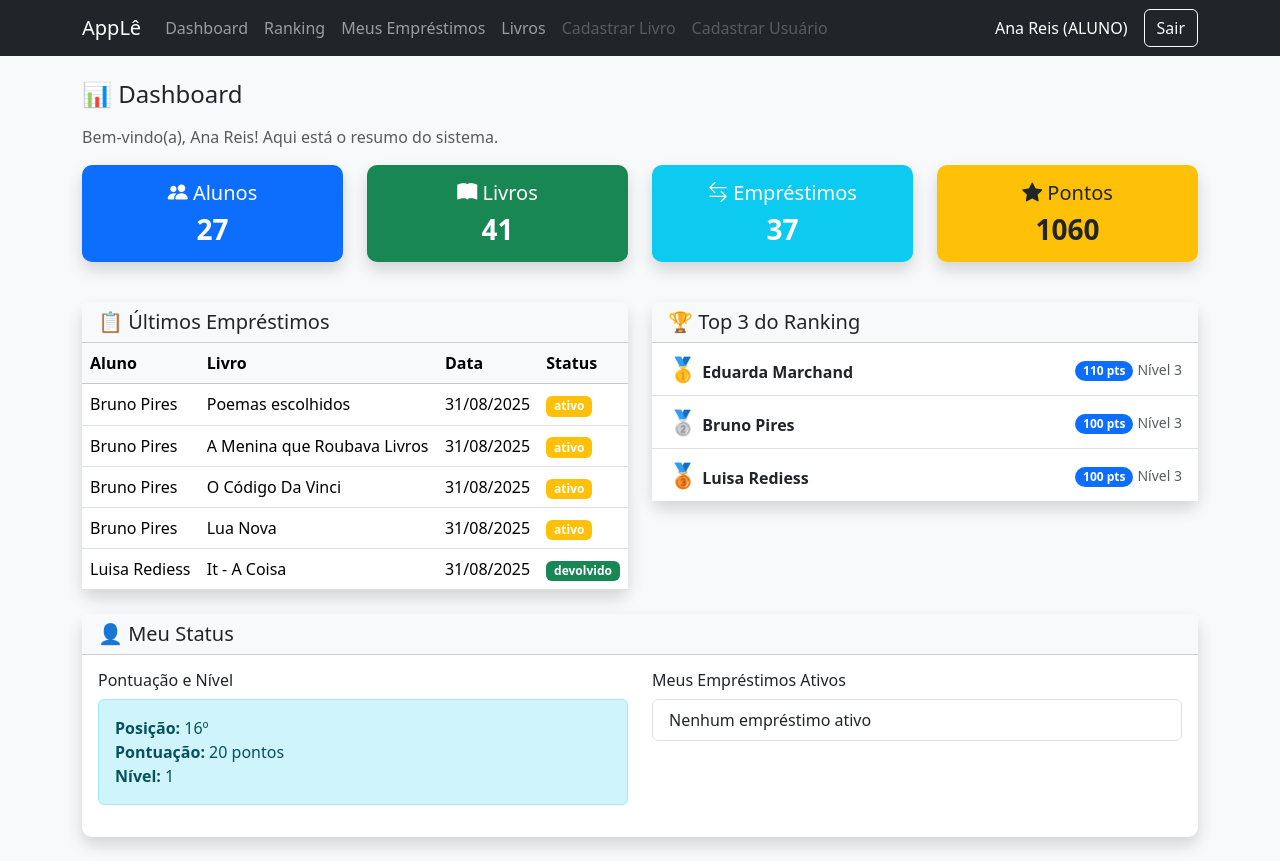
After one commit to rodrigomarchand/Trabalho_AE, a Flask app: page /dashboard in a window 1280 px wide. The commit adds this page. Run offline with Flask 3, Linux system fonts and the light colour scheme; a user stored in the database is signed in; data comes from the database, SQL or seed files in the repository; both versions use the stored data as it was after the commit.

Commit message:
Create dashboard page and integrate with project

```diff
--- a/app.py
+++ b/app.py
@@ -214,19 +214,6 @@ def devolver_livro(id_emprestimo):
 
     return jsonify({"msg": "Livro devolvido e pontos atualizados com sucesso!"})
 
-# MOSTRA TODOS
-# @app.route("/ranking", methods=["GET"])
-# def get_ranking():
-#     conn = get_db()
-#     cursor = conn.cursor()
-#     cursor.execute("""
-#         SELECT r.id_usuario, u.nome, r.pontos, r.nivel
-#         FROM ranking r
-#         JOIN usuarios u ON r.id_usuario = u.id_usuario
-#         ORDER BY r.pontos DESC
-#     """)
-#     ranking = [dict(row) for row in cursor.fetchall()]
-#     return jsonify(ranking)
 
 # MOSTRA TOP 10
 @app.route("/ranking", methods=["GET"])
@@ -234,15 +221,17 @@ def get_ranking():
     conn = get_db()
     cursor = conn.cursor()
     cursor.execute("""
-        SELECT r.id_usuario, u.nome, r.pontos, r.nivel
+        SELECT r.id_usuario, u.nome AS nome, r.pontos, r.nivel
         FROM ranking r
         JOIN usuarios u ON r.id_usuario = u.id_usuario
+        WHERE u.tipo = 'aluno'
         ORDER BY r.pontos DESC
         LIMIT 10
     """)
     ranking = [dict(row) for row in cursor.fetchall()]
     conn.close()
     return jsonify(ranking)
+
 
 @app.route("/estatisticas", methods=["GET"])
 def get_estatisticas():
@@ -280,9 +269,38 @@ def get_db():
     return conn
 
 # --- Páginas ---
+# @app.route("/")
+# def home():
+#     return redirect(url_for("login_page"))
+
 @app.route("/")
 def home():
-    return redirect(url_for("login_page"))
+    if "user_id" in session:
+        return redirect(url_for("dashboard_page"))  # Logado → Dashboard
+    else:
+        return redirect(url_for("login_page"))      # Não logado → Login
+
+# @app.route("/login", methods=["GET", "POST"])
+# def login_page():
+#     if request.method == "POST":
+#         email = request.form.get("email")
+#         senha = request.form.get("senha")
+
+#         conn = get_db()
+#         c = conn.cursor()
+#         c.execute("SELECT * FROM usuarios WHERE email=? AND senha=?", (email, senha))
+#         user = c.fetchone()
+#         conn.close()
+
+#         if user:
+#             session["user_id"] = user["id_usuario"]
+#             session["user_nome"] = user["nome"]
+#             session["user_tipo"] = user["tipo"]
+#             return redirect(url_for("ranking_page"))
+#         else:
+#             return render_template("login.html", erro="Credenciais inválidas")
+
+#     return render_template("login.html")
 
 @app.route("/login", methods=["GET", "POST"])
 def login_page():
@@ -300,23 +318,23 @@ def login_page():
             session["user_id"] = user["id_usuario"]
             session["user_nome"] = user["nome"]
             session["user_tipo"] = user["tipo"]
-            return redirect(url_for("ranking_page"))
+            # Alterar para redirecionar para a dashboard em vez do ranking
+            return redirect(url_for("dashboard_page"))  # ← MUDANÇA AQUI
         else:
             return render_template("login.html", erro="Credenciais inválidas")
 
     return render_template("login.html")
 
+@app.route("/dashboard")
+def dashboard_page():
+    if "user_id" not in session:
+        return redirect(url_for("login_page"))
+    return render_template("dashboard.html")
+
 @app.route("/logout")
 def logout():
     session.clear()
     return redirect(url_for("login_page"))
-
-# @app.route("/livros/cadastrar", methods=["GET"])
-# def cadastrar_livros_page():
-#     # opcional: exigir login
-#     if "user_id" not in session:
-#         return redirect(url_for("login_page"))
-#     return render_template("livros_cadastrar.html")
 
 @app.route("/livros/cadastrar")
 @requires_tipo("professor")   # só professores podem cadastrar
@@ -346,25 +364,6 @@ def usuario_sessao():
         "nome": session["user_nome"],
         "tipo": session["user_tipo"]
     })
-
-# @app.route("/usuarios_sessao") ESTÁ BUGADO POR CAUSA DO TIPO DE USUÁRIO
-# def usuario_sessao():
-#     if "user_id" not in session:
-#         return jsonify({})
-
-#     tipo_maiusculo = session["user_tipo"].upper()  # 'aluno' -> 'ALUNO'
-
-#     return jsonify({
-#         "id_usuario": session["user_id"],
-#         "nome": f"{session['user_nome']} ({tipo_maiusculo})",
-#         "tipo": session["user_tipo"]
-#     })
-
-# @app.route("/meus-emprestimos")
-# def meus_emprestimos_page():
-#     if "user_id" not in session:
-#         return redirect(url_for("login_page"))
-#     return render_template("meus_emprestimos.html")
 
 @app.route("/meus-emprestimos")
 @requires_tipo("aluno", "professor")  # alunos e professores podem acessar
@@ -403,27 +402,6 @@ def meu_ranking():
     else:
         return jsonify({"msg": "Usuário não está no ranking"}), 404
 
-# @app.route("/usuarios/cadastrar", methods=["GET", "POST"])
-# def cadastrar_usuario_page():
-#     if request.method == "POST":
-#         nome = request.form.get("nome")
-#         email = request.form.get("email")
-#         senha = request.form.get("senha")
-#         tipo = request.form.get("tipo")
-
-#         conn = get_db()
-#         cursor = conn.cursor()
-#         try:
-#             cursor.execute("INSERT INTO usuarios (nome,email,senha,tipo) VALUES (?,?,?,?)",
-#                            (nome, email, senha, tipo))
-#             conn.commit()
-#             msg = "Usuário cadastrado com sucesso!"
-#         except Exception as e:
-#             msg = f"Erro: {str(e)}"
-#         conn.close()
-#         return render_template("usuarios_cadastrar.html", msg=msg)
-
-#     return render_template("usuarios_cadastrar.html")
 
 @app.route("/usuarios/cadastrar", methods=["GET", "POST"])
 @requires_tipo("professor")  # Apenas professores podem cadastrar novos usuários
@@ -448,9 +426,6 @@ def cadastrar_usuario_page():
 
     return render_template("usuarios_cadastrar.html")
 
-
-
-
 # --- Inicialização do banco ---
 if __name__ == "__main__":
     init_db()
--- a/templates/base.html
+++ b/templates/base.html
@@ -17,6 +17,9 @@
             </button>
             <div id="nv" class="collapse navbar-collapse">
                 <ul class="navbar-nav me-auto">
+                    <li class="nav-item">
+                        <a class="nav-link" href="/dashboard">Dashboard</a>
+                    </li>
                     <li class="nav-item">
                         <a class="nav-link" href="/ranking/page">Ranking</a>
                     </li>
--- /dev/null
+++ b/templates/dashboard.html
@@ -0,0 +1,307 @@
+{% extends "base.html" %}
+{% block content %}
+<div class="row">
+    <div class="col-12">
+        <h4 class="mb-3">📊 Dashboard</h4>
+        <p class="text-muted">Bem-vindo(a), {{ session['user_nome'] }}! Aqui está o resumo do sistema.</p>
+    </div>
+</div>
+
+<!-- Cards de Estatísticas -->
+<div class="row mb-4">
+    <div class="col-md-3 col-sm-6 mb-3">
+        <div class="card bg-primary text-white text-center shadow">
+            <div class="card-body">
+                <h5 class="card-title"><i class="bi bi-people-fill"></i> Alunos</h5>
+                <h3 id="total-alunos" class="card-text">0</h3>
+            </div>
+        </div>
+    </div>
+    <div class="col-md-3 col-sm-6 mb-3">
+        <div class="card bg-success text-white text-center shadow">
+            <div class="card-body">
+                <h5 class="card-title"><i class="bi bi-book-fill"></i> Livros</h5>
+                <h3 id="total-livros" class="card-text">0</h3>
+            </div>
+        </div>
+    </div>
+    <div class="col-md-3 col-sm-6 mb-3">
+        <div class="card bg-info text-white text-center shadow">
+            <div class="card-body">
+                <h5 class="card-title"><i class="bi bi-arrow-left-right"></i> Empréstimos</h5>
+                <h3 id="total-emprestimos" class="card-text">0</h3>
+            </div>
+        </div>
+    </div>
+    <div class="col-md-3 col-sm-6 mb-3">
+        <div class="card bg-warning text-dark text-center shadow">
+            <div class="card-body">
+                <h5 class="card-title"><i class="bi bi-star-fill"></i> Pontos</h5>
+                <h3 id="total-pontos" class="card-text">0</h3>
+            </div>
+        </div>
+    </div>
+</div>
+
+<div class="row">
+    <!-- Últimos Empréstimos -->
+    <div class="col-md-6 mb-4">
+        <div class="card shadow">
+            <div class="card-header bg-light">
+                <h5 class="mb-0">📋 Últimos Empréstimos</h5>
+            </div>
+            <div class="card-body p-0">
+                <div class="table-responsive">
+                    <table class="table table-hover mb-0" id="tblUltimosEmprestimos">
+                        <thead class="table-light">
+                            <tr>
+                                <th>Aluno</th>
+                                <th>Livro</th>
+                                <th>Data</th>
+                                <th>Status</th>
+                            </tr>
+                        </thead>
+                        <tbody></tbody>
+                    </table>
+                </div>
+            </div>
+        </div>
+    </div>
+
+    <!-- Top 3 do Ranking -->
+    <div class="col-md-6 mb-4">
+        <div class="card shadow">
+            <div class="card-header bg-light">
+                <h5 class="mb-0">🏆 Top 3 do Ranking</h5>
+            </div>
+            <div class="card-body p-0">
+                <div class="list-group list-group-flush" id="topRanking">
+                    <div class="list-group-item text-center py-4">
+                        <div class="spinner-border text-primary" role="status">
+                            <span class="visually-hidden">Carregando...</span>
+                        </div>
+                    </div>
+                </div>
+            </div>
+        </div>
+    </div>
+</div>
+
+<!-- Meu Status (apenas para alunos) -->
+{% if session.get('user_tipo') == 'aluno' %}
+<div class="row">
+    <div class="col-12">
+        <div class="card shadow">
+            <div class="card-header bg-light">
+                <h5 class="mb-0">👤 Meu Status</h5>
+            </div>
+            <div class="card-body">
+                <div class="row">
+                    <div class="col-md-6">
+                        <h6>Pontuação e Nível</h6>
+                        <div id="meu-status" class="alert alert-info">
+                            Carregando suas informações...
+                        </div>
+                    </div>
+                    <div class="col-md-6">
+                        <h6>Meus Empréstimos Ativos</h6>
+                        <ul class="list-group" id="meus-emprestimos-ativos">
+                            <li class="list-group-item">Carregando...</li>
+                        </ul>
+                    </div>
+                </div>
+            </div>
+        </div>
+    </div>
+</div>
+{% endif %}
+
+<!-- Ações Rápidas (para professores) -->
+{% if session.get('user_tipo') == 'professor' %}
+<div class="row mt-4">
+    <div class="col-12">
+        <div class="card shadow">
+            <div class="card-header bg-light">
+                <h5 class="mb-0">⚡ Ações Rápidas</h5>
+            </div>
+            <div class="card-body">
+                <div class="d-grid gap-2 d-md-flex">
+                    <a class="btn btn-primary me-md-2" href="/livros/cadastrar">
+                        <i class="bi bi-plus-circle"></i> Cadastrar Livro
+                    </a>
+                    <a class="btn btn-success me-md-2" href="/usuarios/cadastrar">
+                        <i class="bi bi-person-plus"></i> Cadastrar Usuário
+                    </a>
+                    <a class="btn btn-info" href="/livros/listar">
+                        <i class="bi bi-list-ul"></i> Ver Todos os Livros
+                    </a>
+                </div>
+            </div>
+        </div>
+    </div>
+</div>
+{% endif %}
+
+<style>
+    .card {
+        border: none;
+        border-radius: 10px;
+    }
+
+    .card-body h3 {
+        font-weight: bold;
+    }
+
+    .stats-card {
+        transition: transform 0.2s;
+    }
+
+    .stats-card:hover {
+        transform: translateY(-5px);
+    }
+</style>
+
+<script>
+    // Carregar estatísticas
+    async function carregarEstatisticas() {
+        try {
+            const response = await fetch('/estatisticas');
+            const data = await response.json();
+
+            document.getElementById('total-alunos').textContent = data.total_alunos;
+            document.getElementById('total-livros').textContent = data.total_livros;
+            document.getElementById('total-emprestimos').textContent = data.total_emprestimos;
+            document.getElementById('total-pontos').textContent = data.total_pontos;
+        } catch (error) {
+            console.error('Erro ao carregar estatísticas:', error);
+        }
+    }
+
+    // Carregar últimos empréstimos
+    async function carregarUltimosEmprestimos() {
+        try {
+            const response = await fetch('/emprestimos');
+            const emprestimos = await response.json();
+
+            // Ordenar por data (mais recentes primeiro) e pegar os 5 últimos
+            const ultimos = emprestimos
+                .sort((a, b) => new Date(b.data_retirada) - new Date(a.data_retirada))
+                .slice(0, 5);
+
+            const tbody = document.querySelector('#tblUltimosEmprestimos tbody');
+            tbody.innerHTML = '';
+
+            ultimos.forEach(emp => {
+                const tr = document.createElement('tr');
+                tr.innerHTML = `
+                    <td>${emp.usuario}</td>
+                    <td>${emp.livro}</td>
+                    <td>${new Date(emp.data_retirada).toLocaleDateString('pt-BR')}</td>
+                    <td><span class="badge ${emp.status === 'ativo' ? 'bg-warning' : 'bg-success'}">${emp.status}</span></td>
+                `;
+                tbody.appendChild(tr);
+            });
+        } catch (error) {
+            console.error('Erro ao carregar últimos empréstimos:', error);
+        }
+    }
+
+    // Carregar top 3 do ranking
+    async function carregarTopRanking() {
+        try {
+            const response = await fetch('/ranking');
+            const ranking = await response.json();
+            const top3 = ranking.slice(0, 3);
+
+            const container = document.getElementById('topRanking');
+            container.innerHTML = '';
+
+            const medalhas = ['🥇', '🥈', '🥉'];
+
+            top3.forEach((aluno, index) => {
+                const item = document.createElement('div');
+                item.className = 'list-group-item';
+                item.innerHTML = `
+                    <div class="d-flex justify-content-between align-items-center">
+                        <div>
+                            <span class="fs-4">${medalhas[index]}</span>
+                            <strong>${aluno.nome}</strong>
+                        </div>
+                        <div>
+                            <span class="badge bg-primary rounded-pill">${aluno.pontos} pts</span>
+                            <small class="text-muted">Nível ${aluno.nivel}</small>
+                        </div>
+                    </div>
+                `;
+                container.appendChild(item);
+            });
+        } catch (error) {
+            console.error('Erro ao carregar top ranking:', error);
+        }
+    }
+
+    // Carregar informações do usuário logado (apenas para alunos)
+    async function carregarMeuStatus() {
+        if ("{{ session.get('user_tipo') }}" !== 'aluno') return;
+
+        try {
+            // Carregar posição no ranking
+            const response = await fetch('/meu_ranking');
+            if (response.ok) {
+                const data = await response.json();
+                document.getElementById('meu-status').innerHTML = `
+                    <strong>Posição:</strong> ${data.posicao}º<br>
+                    <strong>Pontuação:</strong> ${data.pontos} pontos<br>
+                    <strong>Nível:</strong> ${data.nivel}
+                `;
+            }
+
+            // Carregar empréstimos ativos do usuário
+            const userResponse = await fetch('/usuarios_sessao');
+            const usuario = await userResponse.json();
+
+            const empResponse = await fetch('/emprestimos');
+            const todosEmprestimos = await empResponse.json();
+
+            const meusEmprestimosAtivos = todosEmprestimos
+                .filter(emp => emp.usuario === usuario.nome && emp.status === 'ativo')
+                .slice(0, 3); // Limitar a 3 empréstimos
+
+            const lista = document.getElementById('meus-emprestimos-ativos');
+            lista.innerHTML = '';
+
+            if (meusEmprestimosAtivos.length === 0) {
+                lista.innerHTML = '<li class="list-group-item">Nenhum empréstimo ativo</li>';
+            } else {
+                meusEmprestimosAtivos.forEach(emp => {
+                    const item = document.createElement('li');
+                    item.className = 'list-group-item';
+                    item.textContent = `${emp.livro} (desde ${new Date(emp.data_retirada).toLocaleDateString('pt-BR')})`;
+                    lista.appendChild(item);
+                });
+            }
+        } catch (error) {
+            console.error('Erro ao carregar status do usuário:', error);
+        }
+    }
+
+    // Carregar todos os dados quando a página for carregada
+    document.addEventListener('DOMContentLoaded', function () {
+        carregarEstatisticas();
+        carregarUltimosEmprestimos();
+        carregarTopRanking();
+        carregarMeuStatus();
+
+        // Atualizar a cada 30 segundos
+        setInterval(() => {
+            carregarEstatisticas();
+            carregarUltimosEmprestimos();
+            carregarTopRanking();
+        }, 30000);
+    });
+</script>
+
+<!-- Adicionar ícones do Bootstrap -->
+<link rel="stylesheet" href="https://cdn.jsdelivr.net/npm/bootstrap-icons@1.10.0/font/bootstrap-icons.css">
+
+{% endblock %}
```
Also changed, not shown: cronograma_apple.md (added, +97 -0 lines), apple.db.
